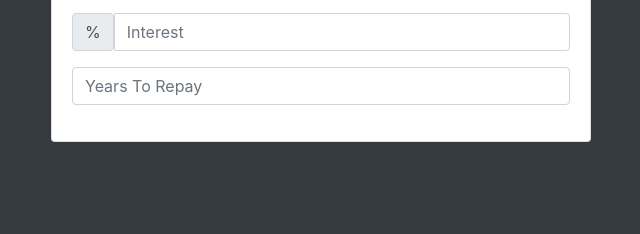
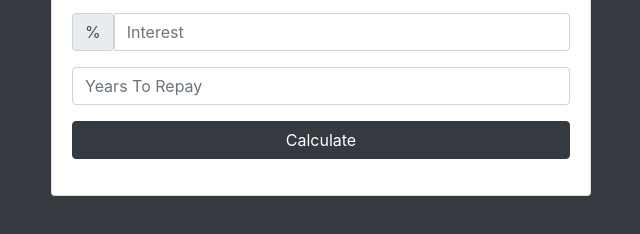
Before and after one commit to MicahMonfrini/loan-calculator, a plain HTML site: page index.html in a window 1280 px wide. Shown: the part 182-416 px from the top of the page, without its empty margins (319-959 px from the left). Drawn offline with nearby package versions, Linux system fonts and the light colour scheme.

Commit message:
add calculate button

```diff
--- a/index.html
+++ b/index.html
@@ -29,7 +29,11 @@
               <div class="form-group">
                 <input type="number" class="form-control" id="years" placeholder="Years To Repay">
               </div>
+              <div class="form-group">
+                <input type="submit" value="Calculate" class="btn btn-dark btn-block">
+              </div>
             </form>
+            <!-- LOADING IMAGE HERE -->
           </div>
         </div>
       </div>
```
